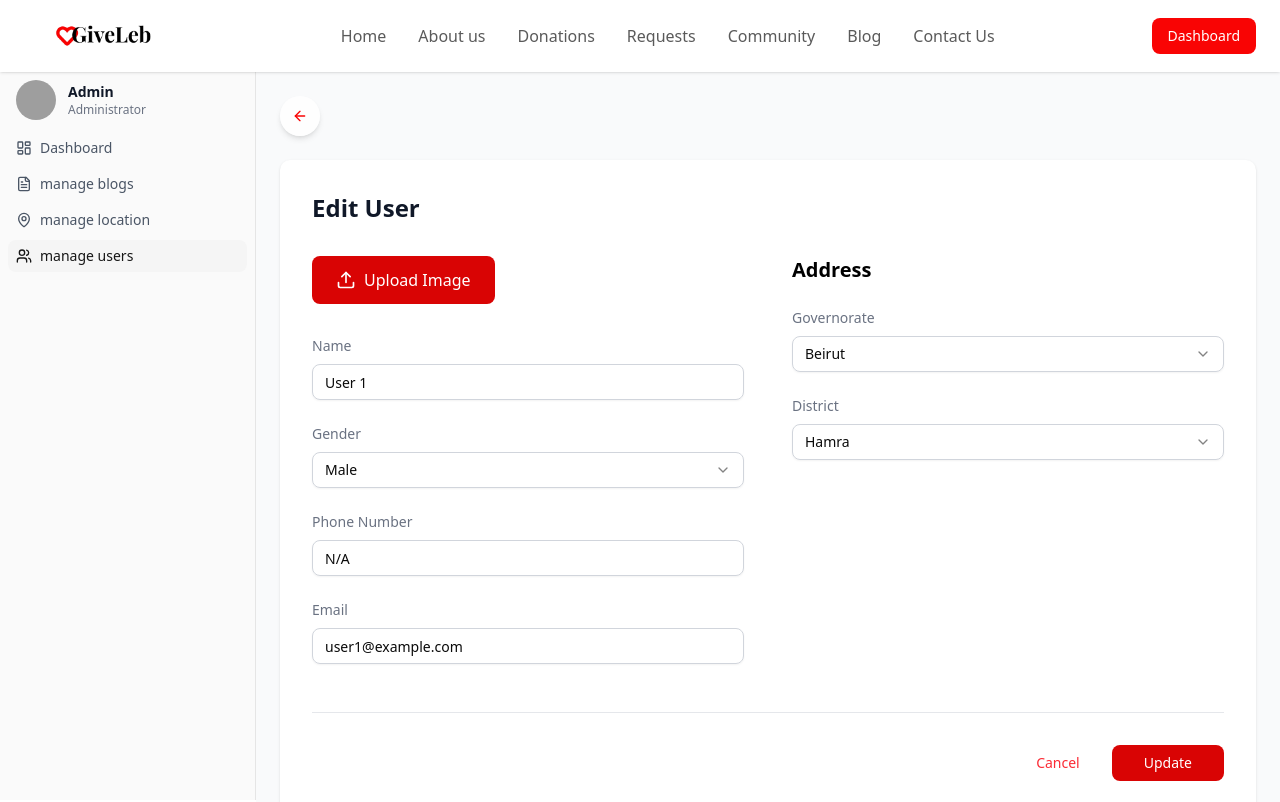
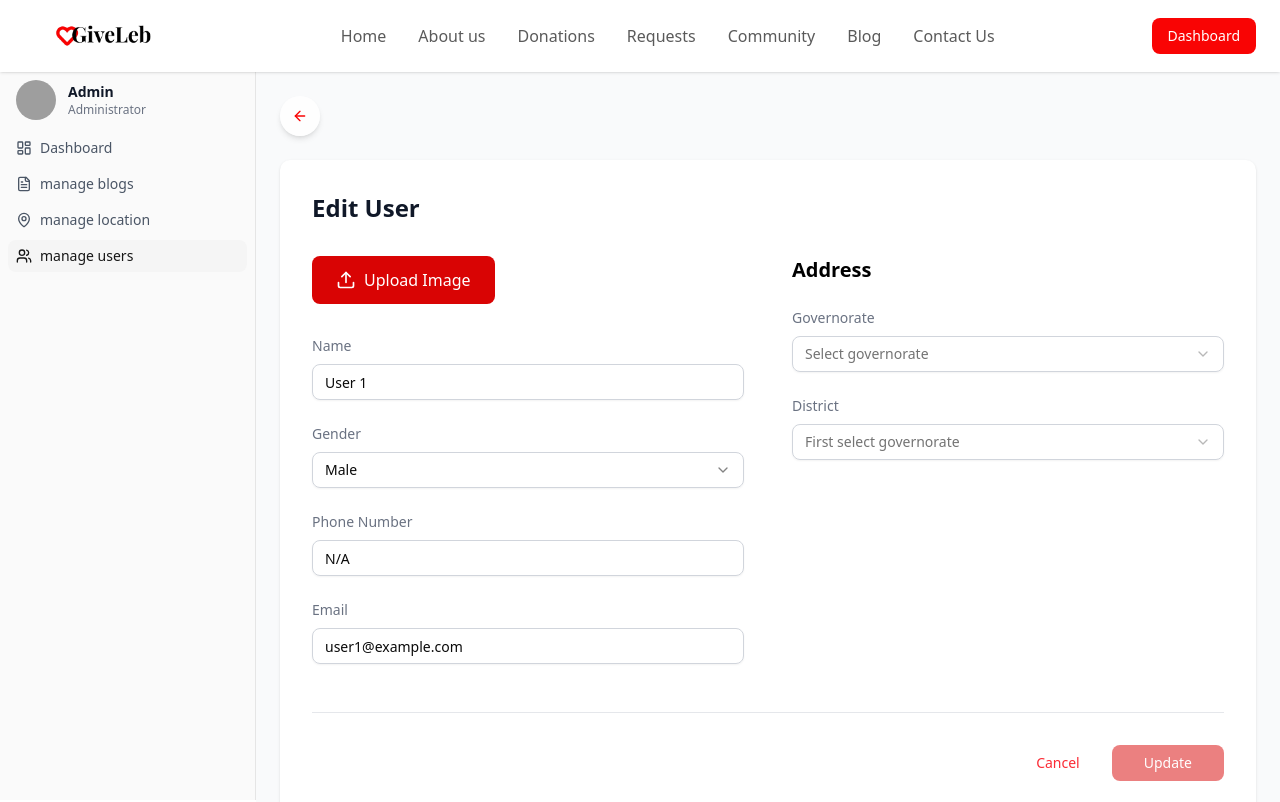
Before and after one commit to Nour-Al-Hazzouri/donation-platform, a Next.js app in the folder frontend/: page /admin/users/edit/1 in a window 1280 px wide. Shown: the top 802 px of the page. Built offline with nearby package versions, Linux system fonts and the light colour scheme; grey boxes are pictures that could not be loaded.

Commit message:
DP-32-20 Fixed another issue where the address is hardcoded to beirut hamra in the add new user page

```diff
--- a/frontend/src/app/admin/users/edit/[id]/page.tsx
+++ b/frontend/src/app/admin/users/edit/[id]/page.tsx
@@ -25,7 +25,7 @@ function EditUserWrapper({ userId }: { userId: string }) {
   }
 
   // Try to get saved address data from localStorage
-  let savedAddress = { governorate: "Beirut", district: "Hamra" };
+  let savedAddress = { governorate: "", district: "" };
   if (typeof window !== 'undefined' && userId) {
     try {
       const addressKey = `user_${userId}_address`;
@@ -48,9 +48,9 @@ function EditUserWrapper({ userId }: { userId: string }) {
       phoneNumber: user.phone,
       email: user.email,
       address: {
-        // Use saved address data if available, otherwise use defaults
-        district: savedAddress.district || "Hamra",
-        governorate: savedAddress.governorate || "Beirut",
+        // Use saved address data if available, otherwise use empty string
+        district: savedAddress.district || "",
+        governorate: savedAddress.governorate || "",
       },
       profileImage: null,
     },
@@ -62,8 +62,8 @@ function EditUserWrapper({ userId }: { userId: string }) {
       phoneNumber: "N/A",
       email: `user${userId}@example.com`,
       address: {
-        district: savedAddress.district || "Unknown",
-        governorate: savedAddress.governorate || "Unknown",
+        district: savedAddress.district || "",
+        governorate: savedAddress.governorate || "",
       },
       profileImage: null,
     },
--- a/frontend/src/app/admin/users/manage/[id]/page.tsx
+++ b/frontend/src/app/admin/users/manage/[id]/page.tsx
@@ -42,8 +42,8 @@ function UserProfileWrapper({ userId }: { userId: string }) {
             phoneNumber: "N/A",
             email: `user${userId}@example.com`,
             address: {
-              district: savedAddress.district || "Unknown",
-              governorate: savedAddress.governorate || "Unknown",
+              district: savedAddress.district || "",
+              governorate: savedAddress.governorate || "",
             },
             profileImage: "/placeholder.svg?height=300&width=300&text=Profile",
           },
@@ -63,8 +63,8 @@ function UserProfileWrapper({ userId }: { userId: string }) {
       phoneNumber: user.phone,
       email: user.email,
       address: {
-        district: savedAddress.district || "Hamra", // Use saved data or defaults
-        governorate: savedAddress.governorate || "Beirut",
+        district: savedAddress.district || "", // Use saved data or empty string
+        governorate: savedAddress.governorate || "",
       },
       profileImage: user.avatar || "/placeholder.svg?height=300&width=300&text=Profile",
     },
--- a/frontend/src/components/admin/dashboard/ManageUsers.tsx
+++ b/frontend/src/components/admin/dashboard/ManageUsers.tsx
@@ -103,9 +103,12 @@ export function useUsers() {
 
   // Function to add a new user
   const addUser = (userData: any) => {
+    // Generate a unique ID for the new user
+    const userId = String(Date.now());
+
     // Create a new user object from the form data
     const newUser: User = {
-      id: String(Date.now()), // Generate a unique ID
+      id: userId,
       name: userData.personalDetails.name,
       email: userData.personalDetails.email,
       phone: userData.personalDetails.phoneNumber,
@@ -118,6 +121,17 @@ export function useUsers() {
 
     // Save to localStorage
     saveUsersToStorage(updatedUsers);
+
+    // Store address information in localStorage
+    if (typeof window !== 'undefined') {
+      const addressKey = `user_${userId}_address`;
+      const addressData = {
+        governorate: userData.personalDetails.address?.governorate,
+        district: userData.personalDetails.address?.district
+      };
+      localStorage.setItem(addressKey, JSON.stringify(addressData));
+      console.log('Saved address data for new user:', addressData);
+    }
 
     return newUser;
   };
--- a/frontend/src/components/admin/dashboard/UserProfileDetails.tsx
+++ b/frontend/src/components/admin/dashboard/UserProfileDetails.tsx
@@ -16,8 +16,8 @@ const USER_PROFILE_DATA = {
     phoneNumber: "09034867656",
     email: "moe@me.com",
     address: {
-      district: "Hamra",
-      governorate: "Beirut",
+      district: "",
+      governorate: "",
     },
     profileImage: "/placeholder.svg?height=300&width=300&text=Profile",
   },
```
